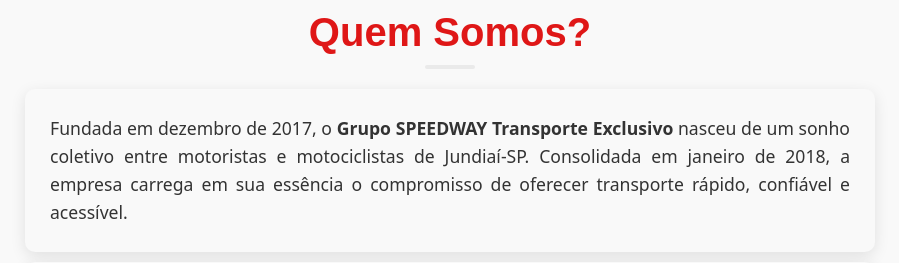
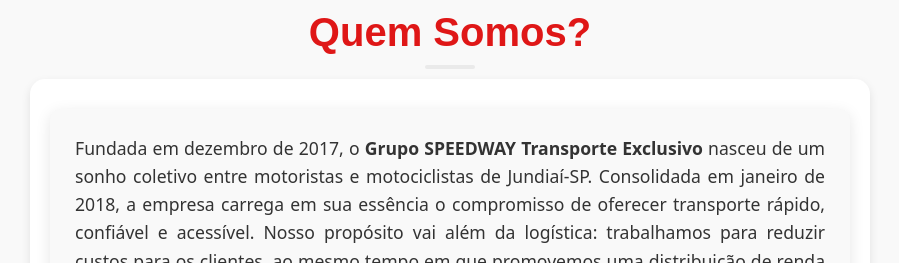
Before and after one commit to davidtanaka/project-speedway, a Django app: template speedway/templates/about.html in a window 1280 px wide. Shown: the top 263 px of the page, without its empty margins (190-1089 px from the left). Run offline with Django 3.2, Linux system fonts and the light colour scheme; the template is opened without the code that fills it, so the values that code supplies are empty.

Commit message:
Update about.html

```diff
--- a/speedway/templates/about.html
+++ b/speedway/templates/about.html
@@ -10,21 +10,11 @@
 <body>
     <h1 id="title-about-us-complete-page">Quem Somos?</h1>
 
-    <p class="text-p-about-us-complete-page">
-        Fundada em dezembro de 2017, o <b>Grupo SPEEDWAY Transporte Exclusivo</b> nasceu de um sonho coletivo entre motoristas e motociclistas de Jundiaí-SP. Consolidada em janeiro de 2018, a empresa carrega em sua essência o compromisso de oferecer transporte rápido, confiável e acessível.
-    </p>
-    <p class="text-p-about-us-complete-page">
-        Nosso propósito vai além da logística: trabalhamos para reduzir custos para os clientes, ao mesmo tempo em que promovemos uma distribuição de renda justa para nossos colaboradores. Esse equilíbrio é alcançado por meio de uma gestão ética e transparente, focada em resultados que beneficiam a todos os envolvidos.
-    </p>
-    <p class="text-p-about-us-complete-page">
-        No <b>Grupo SPEEDWAY Transporte Exclusivo</b>, cada entrega é única. Selecionamos cuidadosamente nossos profissionais, avaliando experiência, referências e conduta ética, garantindo um serviço seguro e de qualidade. Nossa frota moderna e bem conservada, combinada com um atendimento personalizado e um sistema de rastreamento em tempo real, faz com que cada cliente tenha a confiança de que sua carga está em boas mãos.
-    </p>
-    <p class="text-p-about-us-complete-page">
-        Mais do que uma empresa de transporte, o <b>Grupo SPEEDWAY Transporte Exclusivo</b> é parceiro dos nossos clientes e colaboradores. Valorizamos a transparência, a ética e a dedicação, criando um ambiente de trabalho colaborativo e promovendo a excelência em tudo o que fazemos.
-    </p>
-    <p class="text-p-about-us-complete-page" id="last-p-aboout-us-complete-page">
-        No <b>Grupo SPEEDWAY Transporte Exclusivo</b>, acreditamos que o sucesso é construído juntos. É por isso que tratamos cada carga com o mesmo cuidado e compromisso com que cuidaríamos de algo nosso.
-    </p>
+    <div id="about-div-complete-page">
+        <p class="text-p-about-us-complete-page">
+            Fundada em dezembro de 2017, o <b>Grupo SPEEDWAY Transporte Exclusivo</b> nasceu de um sonho coletivo entre motoristas e motociclistas de Jundiaí-SP. Consolidada em janeiro de 2018, a empresa carrega em sua essência o compromisso de oferecer transporte rápido, confiável e acessível. Nosso propósito vai além da logística: trabalhamos para reduzir custos para os clientes, ao mesmo tempo em que promovemos uma distribuição de renda justa para nossos colaboradores.
+        </p>
+        <img src="{% static 'docs/truck-speedway.jpeg' %}" alt="Ilustração de serviços da transportadora" id="image-p1-truck">
 
         <p class="text-p-about-us-complete-page">
             No <b>Grupo SPEEDWAY Transporte Exclusivo</b>, cada entrega é única. Selecionamos cuidadosamente nossos profissionais, avaliando experiência, referências e conduta ética, garantindo um serviço seguro e de qualidade. Nossa frota moderna e bem conservada, combinada com um atendimento personalizado e um sistema de rastreamento em tempo real, faz com que cada cliente tenha a confiança de que sua carga está em boas mãos.
```
